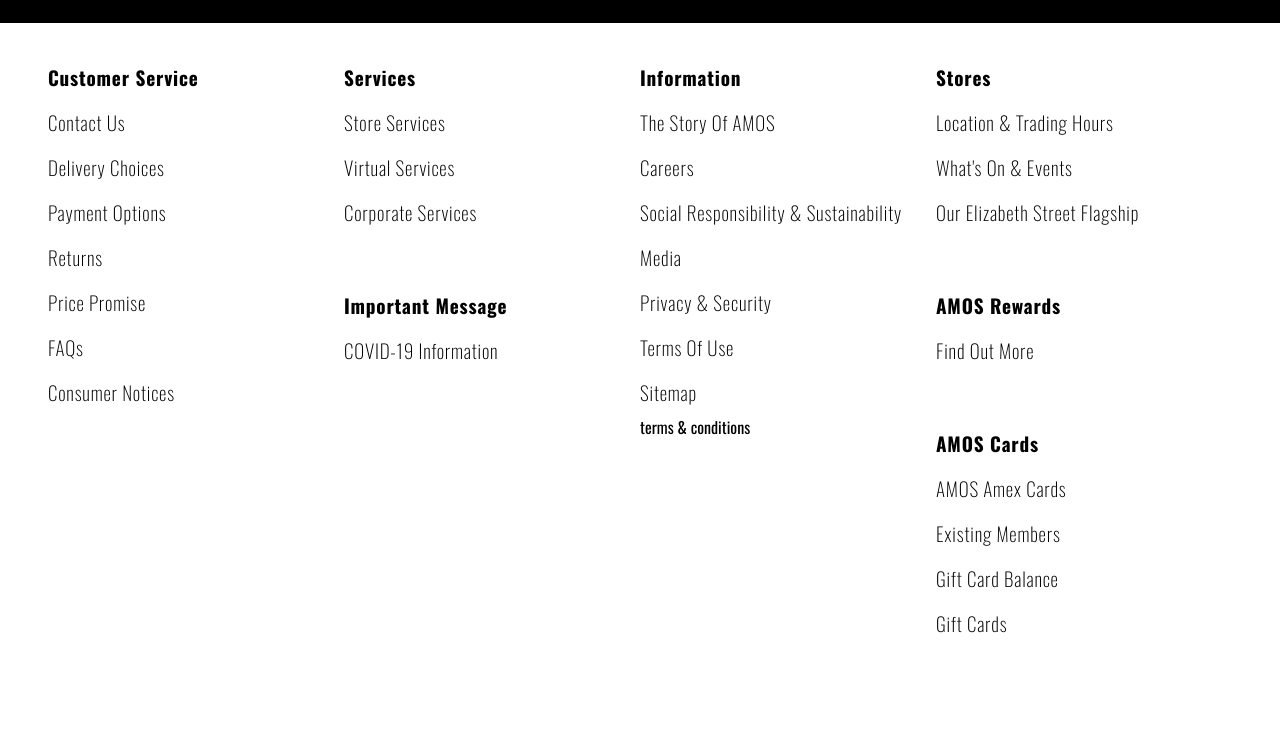
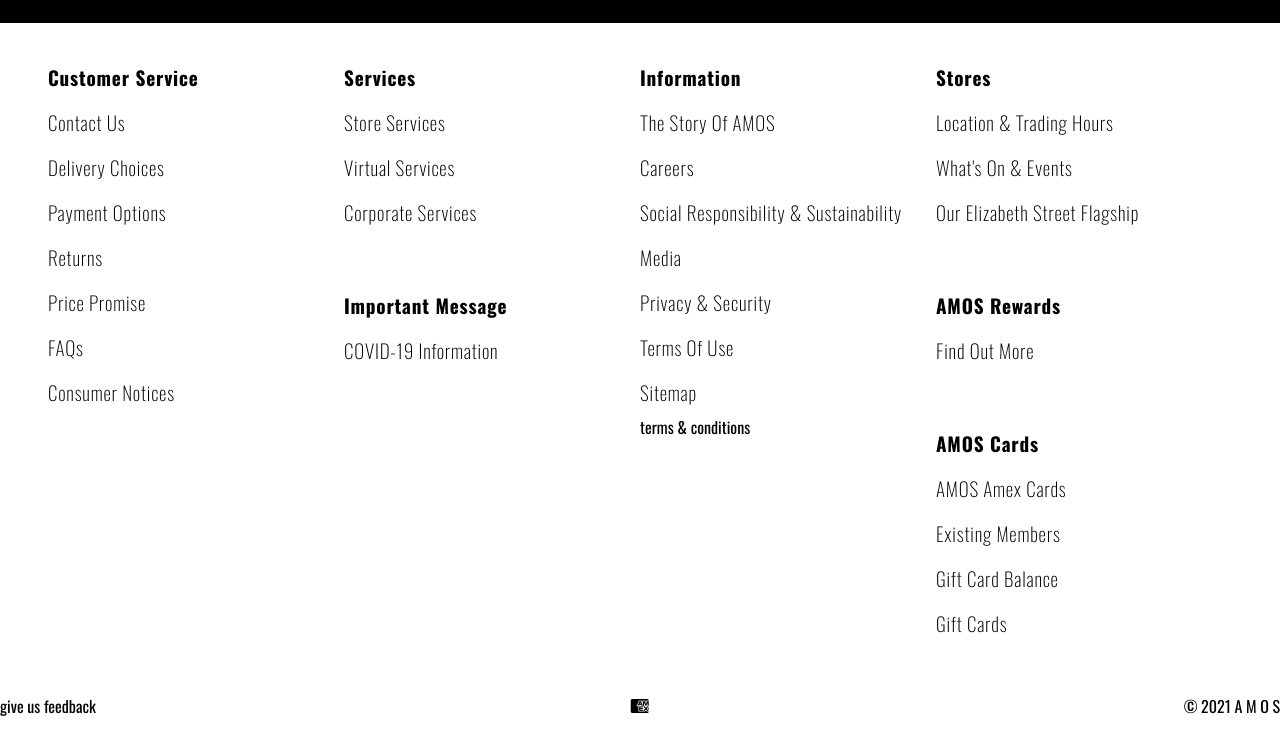
Before and after one commit to maxly20/Website-AMOS-Fashion, a plain HTML site: page index.html in a window 1280 px wide. Shown: the part 8140-8874 px from the top of the page. Before the commit the page ends 8818 px from the top, so only its background shows below. Drawn offline with nearby package versions, Linux system fonts and the light colour scheme.

Commit message:
building payment footer

```diff
--- a/index.html
+++ b/index.html
@@ -405,7 +405,13 @@
           <p>gift cards</p>
         </div>
       </div>
-      <div class="footer__payment"></div>
+      <div class="footer__payment">
+        <p>give us feedback</p>
+        <div class="payment__option">
+          <i class="fab fa-cc-amex"></i>
+        </div>
+        <p>© 2021 A M O S</p>
+      </div>
 
     </footer>
 
--- a/styles/_11-footer.scss
+++ b/styles/_11-footer.scss
@@ -115,3 +115,19 @@
     display: none;
   }
 }
+//=======================
+//     PAYMENT
+//=======================
+.footer__payment {
+  width: 100vw;
+  min-height: 7vh;
+  display: flex;
+  align-items: center;
+  justify-content: space-between;
+}
+.payment__option {
+  height: 100%;
+  display: flex;
+  align-items: center;
+  justify-content: space-between;
+}
```
Also changed, not shown: styles/main.css, 1 other file.
